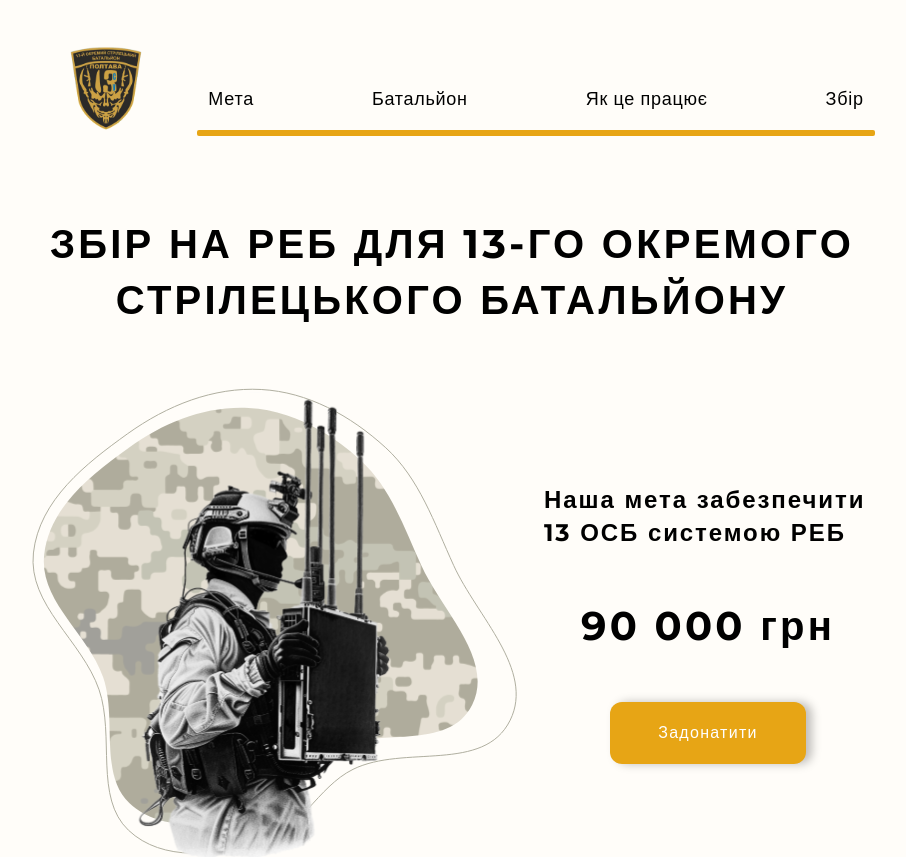
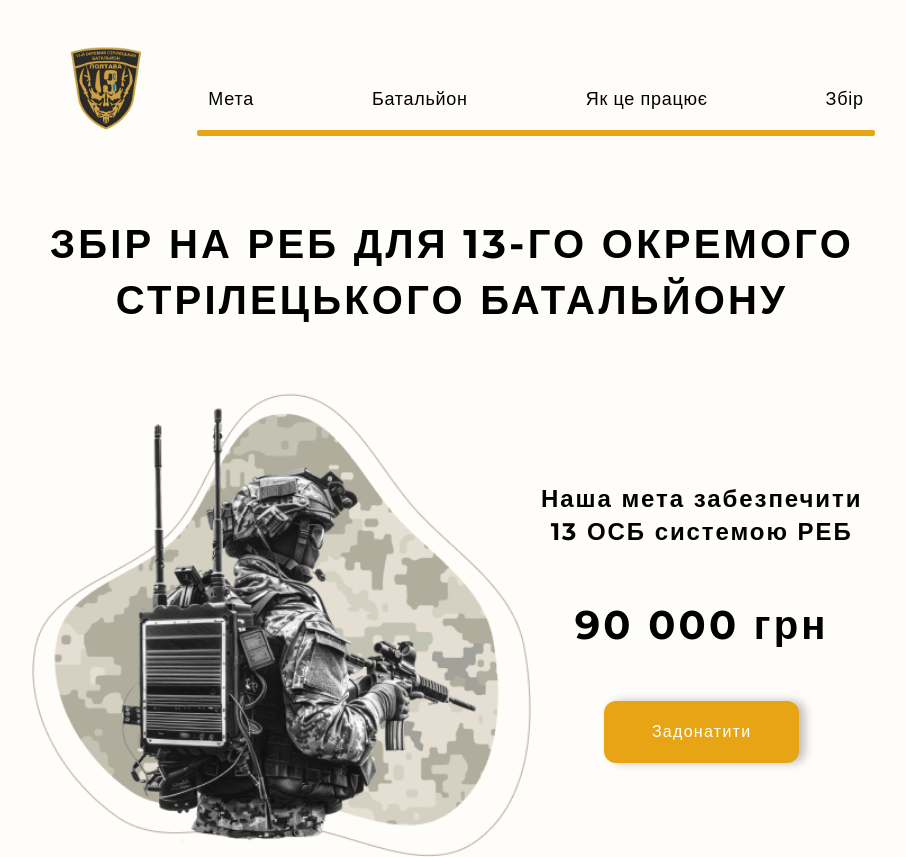
Before and after one commit to baza-trainee/13-zbir, a React (Vite) app: page / in a window 1280 px wide. Shown: the top 857 px of the page, without its empty margins (188-1094 px from the left). Built offline with nearby package versions, Linux system fonts and the light colour scheme.

Commit message:
fix button props, add props type ts file

```diff
--- a/src/components/Hero/Hero.module.scss
+++ b/src/components/Hero/Hero.module.scss
@@ -1,42 +1,47 @@
 .hero_section {
-    padding: 40px 220px;
+    padding: 40px 16px;
 
-    @media screen and (max-width: 768px) {
-        padding: 40px 16px;
+    @media screen and (min-width: 769px) {
+        padding: 40px 220px;
     }
 
     &__title {
         text-align: center;
-       font-size: 40px;
-       font-style: normal;
-       font-weight: bold;
-       line-height: 140%; /* 56px */
-       letter-spacing: 3.2px;
-       padding-bottom: 60px;
+        font-size: 18px;
+        font-style: normal;
+        font-weight: bold;
+        line-height: 140%; /* 56px */
+        letter-spacing: 3.2px;
+        padding-bottom: 42px;
 
-       @media screen and (max-width: 768px) {
-          font-size: 18px;
-          padding-bottom: 42px;
-       }
+        @media screen and (min-width: 769px) {
+            font-size: 40px;
+            padding-bottom: 60px;
+        }
     }
 
     &__main {
         display: flex;
         align-items: center;
         justify-content: space-between;
-        flex-direction: row;
-        gap: 0;
+        flex-direction: column;
+        gap: 20px;
 
-        @media screen and (max-width: 768px) {
-            flex-direction: column;
+        @media screen and (min-width: 376px) {
+            flex-direction: row;
             gap: 20px;
         }
 
+        @media screen and (min-width: 769px) {
+            gap: 0;
+        }
+
         &_img {
-            width: auto;
+            width: 100%;
 
-            @media screen and (max-width: 768px) {
-                width: 100%;
+            @media screen and (min-width: 769px) {
+                height: 469px;
+                width: 511px;
             }
         }
 
@@ -45,36 +50,37 @@
             align-items: center;
             justify-content: center;
             flex-direction: column;
-            gap: 48px;
+            gap: 20px;
+
+            @media screen and (min-width: 769px) {
+                gap: 48px;
+            }
 
             &__title {
-                font-size: 24px;
+                font-size: 16px;
                 font-style: normal;
+                text-align: center;
                 font-weight: 700;
                 line-height: 140%; /* 33.6px */
                 letter-spacing: 1.92px;
                 padding: 0;
 
-                @media screen and (max-width: 768px) {
-                    font-size: 16px;
+                @media screen and (min-width: 769px) {
+                    font-size: 24px;
                 }
             }
 
             &__subtitle {
-                font-size: 40px;
+                font-size: 18px;
                 font-style: normal;
+                text-align: center;
                 font-weight: 700;
                 line-height: 140%; /* 56px */
                 letter-spacing: 3.2px;
 
-                @media screen and (max-width: 768px) {
-                    font-size: 18px;
+                @media screen and (min-width: 769px) {
+                    font-size: 40px;
                 }
-
-            }
-
-            @media screen and (max-width: 768px) {
-                gap: 20px;
             }
         }
     }
--- a/src/components/Hero/Hero.tsx
+++ b/src/components/Hero/Hero.tsx
@@ -1,13 +1,14 @@
 import styles from './Hero.module.scss'
 import MainImg from '../img/REB.svg'
 import ReusableBtn from '../ReusableBtn/ReusableBtn'
+import heroImg from '../../assets/images/importantInfoSection/soldierDesktop.png'
 
 export default function Hero() {
   return (
     <div className={styles.hero_section} id='goal'>
       <h1 className={styles.hero_section__title}>ЗБІР НА РЕБ ДЛЯ 13-ГО ОКРЕМОГО  СТРІЛЕЦЬКОГО БАТАЛЬЙОНУ</h1>
       <div className={styles.hero_section__main}>
-          <img src={MainImg} className={styles.hero_section__main_img}/>
+          <img src={heroImg} className={styles.hero_section__main_img}/>
           <div className={styles.hero_section__main_text}>
             <h1 className={styles.hero_section__main_text__title}>Наша мета забезпечити 13 ОСБ системою РЕБ</h1>
             <h3 className={styles.hero_section__main_text__subtitle}>90 000 грн</h3>
```
Also changed, not shown: src/components/img/REB.svg (deleted).
